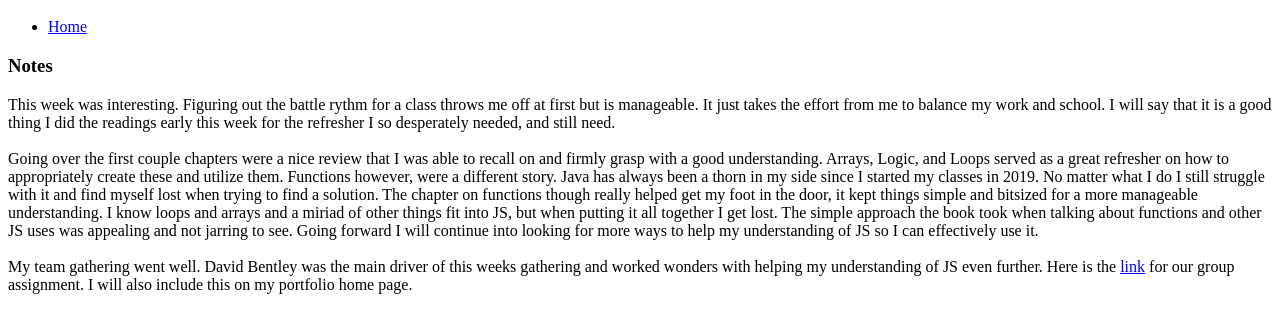
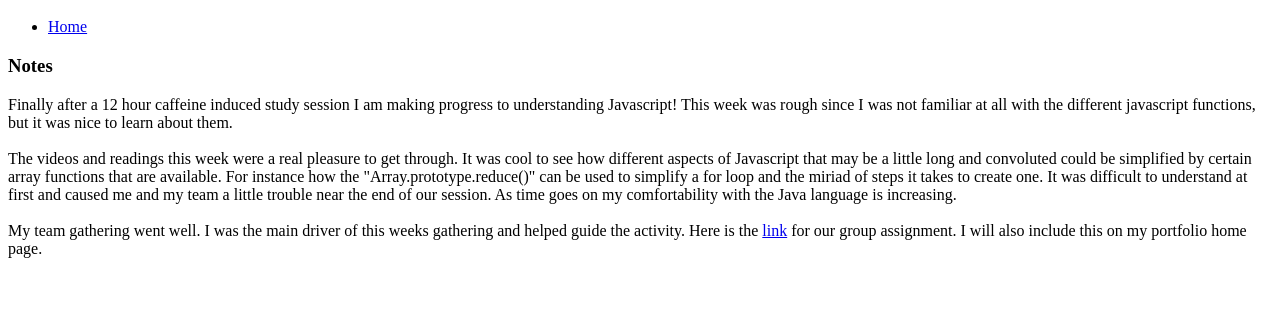
Before and after one commit to AdamFinder/WDD330, a plain HTML site: page Week03/week03.html in a window 1280 px wide. Shown: the part 48-380 px from the top of the page. Drawn offline with Linux system fonts and the light colour scheme.

Commit message:
Final updates

```diff
--- a/Week03/week03.html
+++ b/Week03/week03.html
@@ -16,18 +16,13 @@
         <main>
             <article>
                 <h3>Notes</h3>
-                    This week was interesting. Figuring out the battle rythm for a class throws me off at first but is manageable. It just takes the effort from me to balance my work and school.
-                    I will say that it is a good thing I did the readings early this week for the refresher I so desperately needed, and still need.
-                    <br><br>
-                    Going over the first couple chapters were a nice review that I was able to recall on and firmly grasp with a good understanding. Arrays, Logic, and Loops served as a great
-                    refresher on how to appropriately create these and utilize them. Functions however, were a different story. Java has always been a thorn in my side since I started my classes in
-                    2019. No matter what I do I still struggle with it and find myself lost when trying to find a solution. The chapter on functions though really helped get my foot in the door,
-                    it kept things simple and bitsized for a more manageable understanding. I know loops and arrays and a miriad of other things fit into JS, but when putting it all together I get lost.
-                    The simple approach the book took when talking about functions and other JS uses was appealing and not jarring to see. Going forward I will continue into looking for more ways to help my
-                    understanding of JS so I can effectively use it.
-                    <br><br>
-                    My team gathering went well. David Bentley was the main driver of this weeks gathering and worked wonders with helping my understanding of JS even further. Here is the <a href="https://adamfinder.github.io/WDD330/Week02/team02.html">link</a>
+                    <p>Finally after a 12 hour caffeine induced study session I am making progress to understanding Javascript! This week was rough since I was not familiar at all with the different javascript functions, but it was nice to learn about them.
+                        <br><br>
+                    The videos and readings this week were a real pleasure to get through. It was cool to see how different aspects of Javascript that may be a little long and convoluted could be simplified by certain array functions that are available. For instance how the "Array.prototype.reduce()" can be used to simplify a for loop and the miriad of steps it takes to create one. It was difficult to understand at first and caused me and my team a little trouble near the end of our session. As time goes on my comfortability with the Java language is increasing.
+                        <br><br>
+                    My team gathering went well. I was the main driver of this weeks gathering and helped guide the activity. Here is the <a href="https://adamfinder.github.io/WDD330/Week03/team03.html">link</a>
                     for our group assignment. I will also include this on my portfolio home page.
+                    </p>
             </article>
         </main>
     </body>
```
